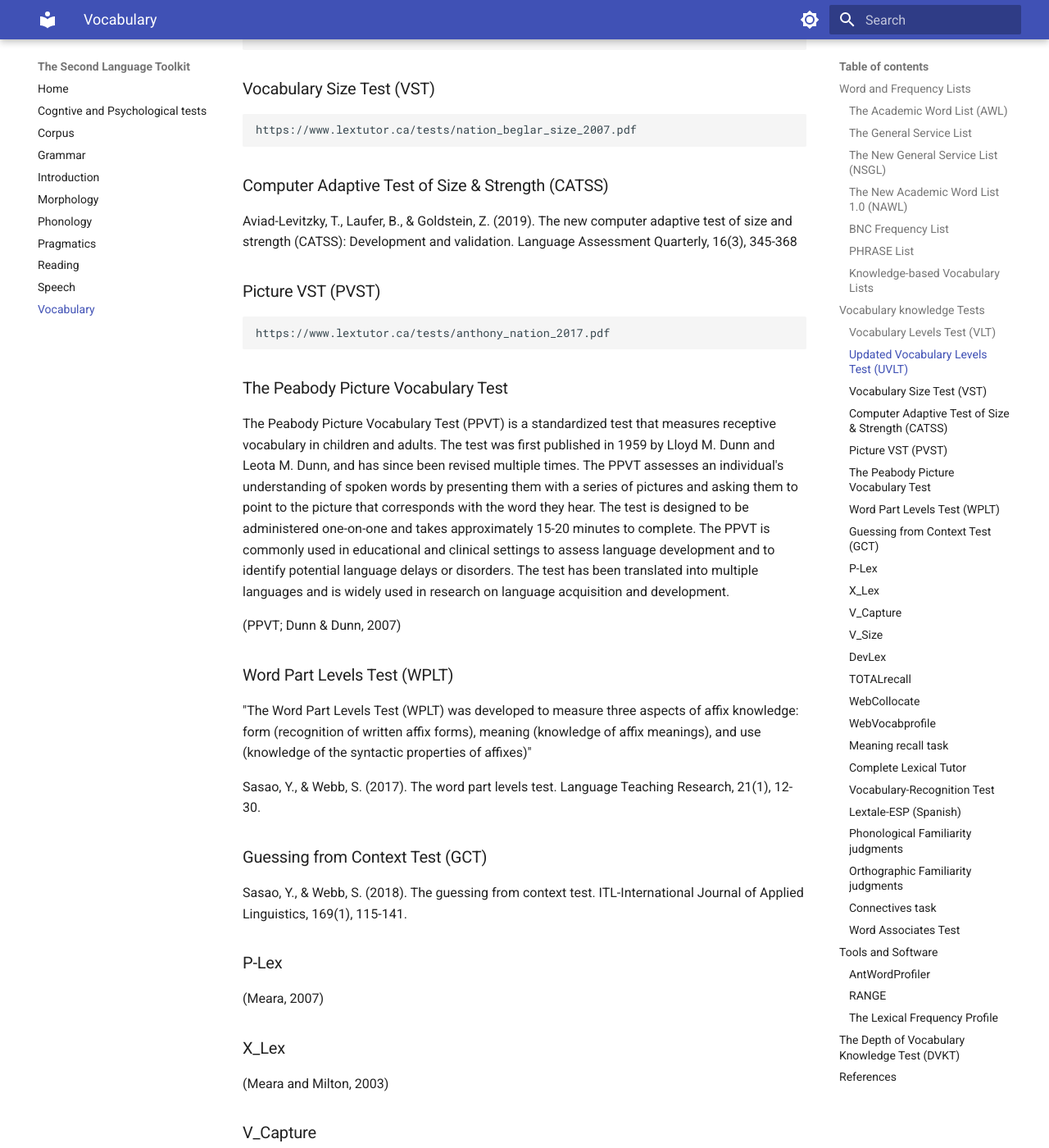
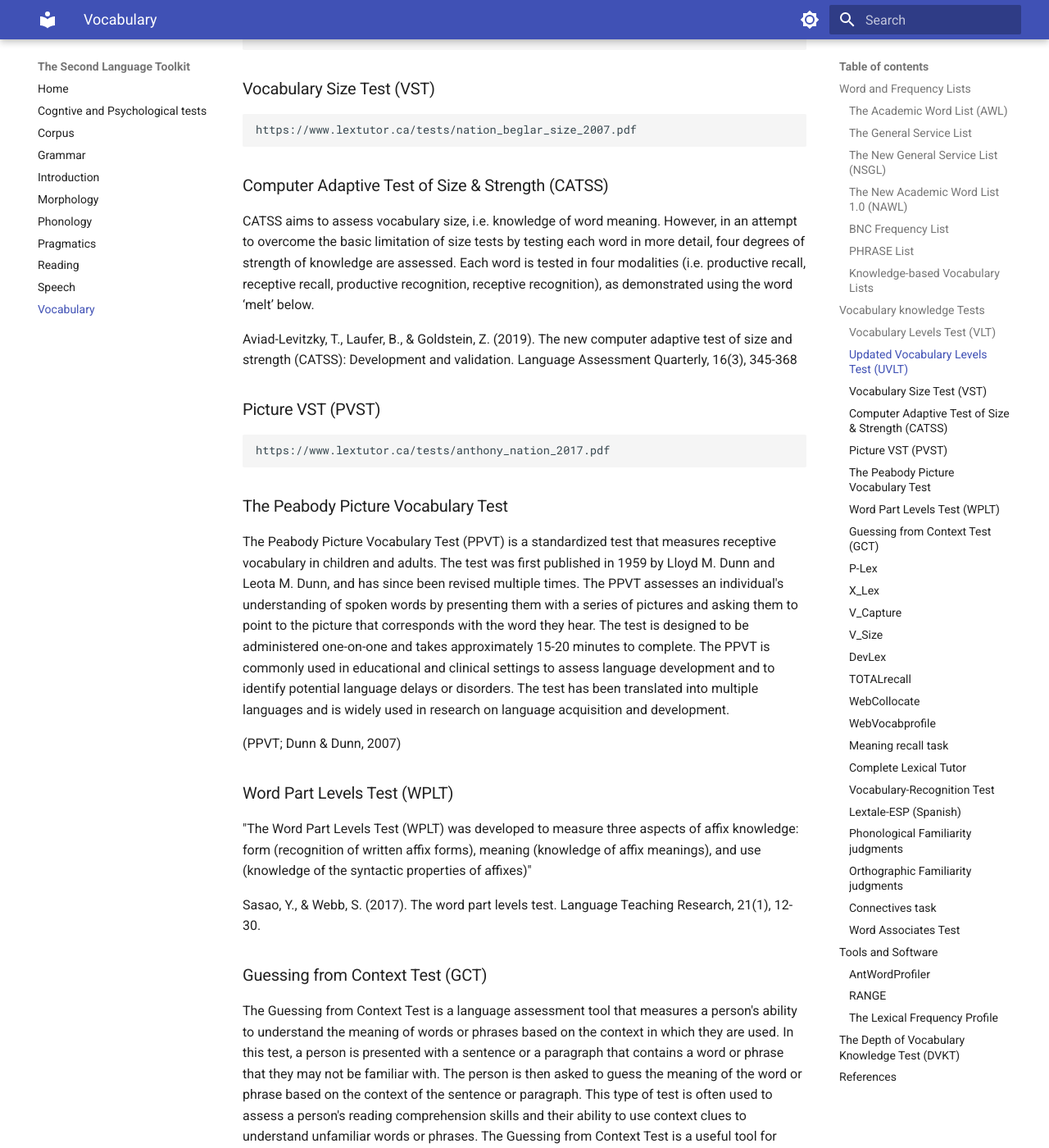
Before and after one commit to ailla-lab/tools-book, an MkDocs documentation site: the page built from docs/vocabulary.md, in a window 1280 px wide and 1400 px high, scrolled down 2852 px. Shown: the whole window at 82% size. Built offline with MkDocs 1.6.1 and Material for MkDocs 9.7.7, drawn with Linux system fonts in a browser that asks for light colours; some of the changed text lies outside the part shown.

Commit message:
Update vocabulary.md

```diff
--- a/docs/vocabulary.md
+++ b/docs/vocabulary.md
@@ -60,6 +60,9 @@ The UVLT consists of five levels measuring knowledge of vocabulary at the 1000,
 
 ### Computer Adaptive Test of Size & Strength (CATSS)
 
+CATSS aims to assess vocabulary size, i.e. knowledge of word meaning. However, in an attempt to overcome the basic limitation of size tests by testing each word in more detail, four degrees of strength of knowledge are assessed. Each word is tested in four modalities
+(i.e. productive recall, receptive recall, productive recognition, receptive recognition), as demonstrated using the word ‘melt’ below.
+
 Aviad-Levitzky, T., Laufer, B., & Goldstein, Z. (2019). The new computer adaptive test of size and strength (CATSS): Development and validation. Language Assessment Quarterly, 16(3), 345-368
 
 ### Picture VST (PVST)
@@ -79,6 +82,8 @@ The Peabody Picture Vocabulary Test (PPVT) is a standardized test that measures
 Sasao, Y., & Webb, S. (2017). The word part levels test. Language Teaching Research, 21(1), 12-30.
 
 ### Guessing from Context Test (GCT)
+
+The Guessing from Context Test is a language assessment tool that measures a person's ability to understand the meaning of words or phrases based on the context in which they are used. In this test, a person is presented with a sentence or a paragraph that contains a word or phrase that they may not be familiar with. The person is then asked to guess the meaning of the word or phrase based on the context of the sentence or paragraph. This type of test is often used to assess a person's reading comprehension skills and their ability to use context clues to understand unfamiliar words or phrases. The Guessing from Context Test is a useful tool for educators and language professionals to evaluate a person's language proficiency and to identify areas where they may need additional support or instruction.
 
 Sasao, Y., & Webb, S. (2018). The guessing from context test. ITL-International Journal of Applied Linguistics, 169(1), 115-141.
 
```
